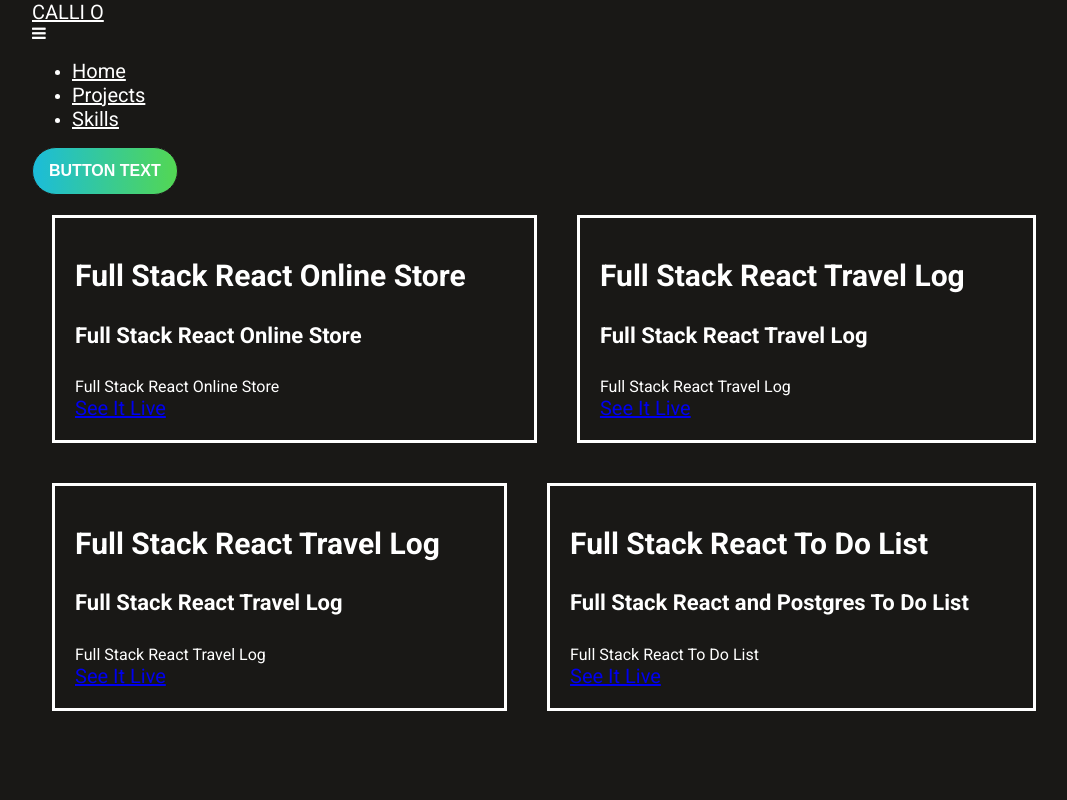
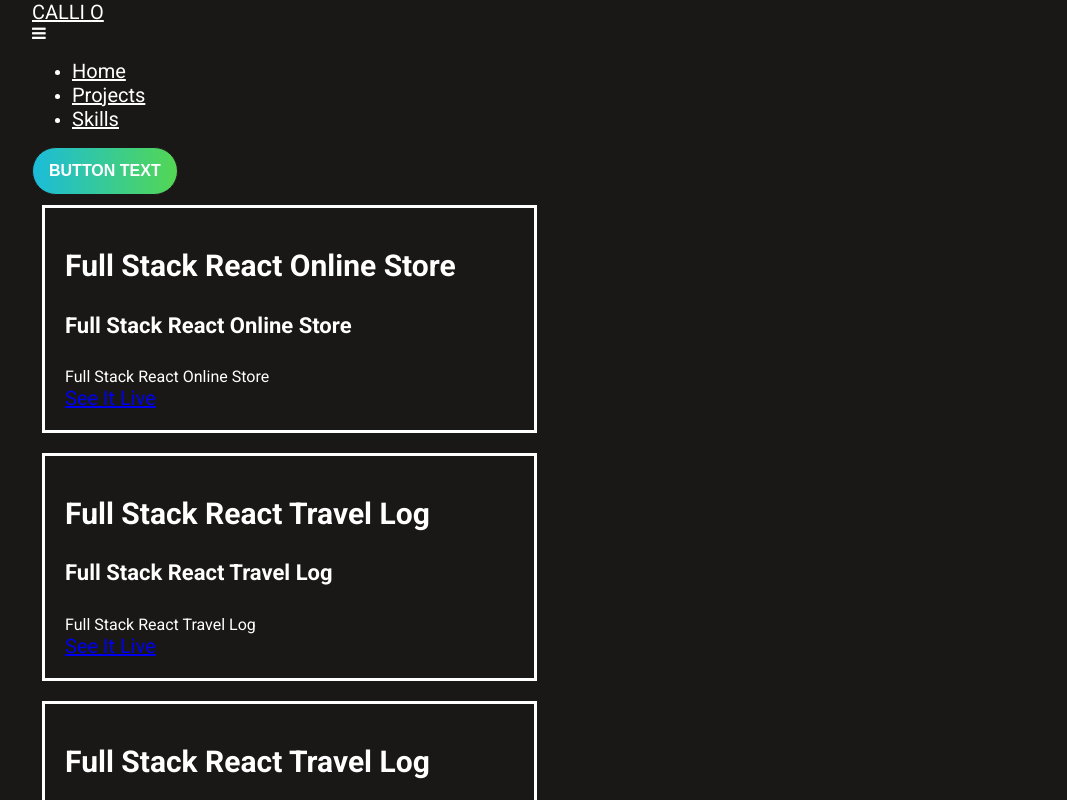
Before and after one commit to croberembt/croberembt.github.io, a React (Create React App) app in the folder client/: page /projects in a window 1280 px wide. Shown: the top 800 px of the page, without its empty margins (96-1163 px from the left). Built offline with nearby package versions, Linux system fonts and the light colour scheme.

Commit message:
made changes to flexbox card layout

```diff
--- a/client/src/components/Projects/Projects.css
+++ b/client/src/components/Projects/Projects.css
@@ -5,12 +5,13 @@
 .projects-group {
   display: flex;
   flex-wrap: wrap;
-  justify-content: center;
+  justify-content: space-between;
 }
 
 .projects .project-card {
+  box-sizing: border-box;
+  width: 48.3%;
   padding: 2rem;
   border: solid .32rem white;
-  margin: 2rem;
-  flex-grow: 1;
+  margin: 1rem 1rem 1rem;
 }
```
